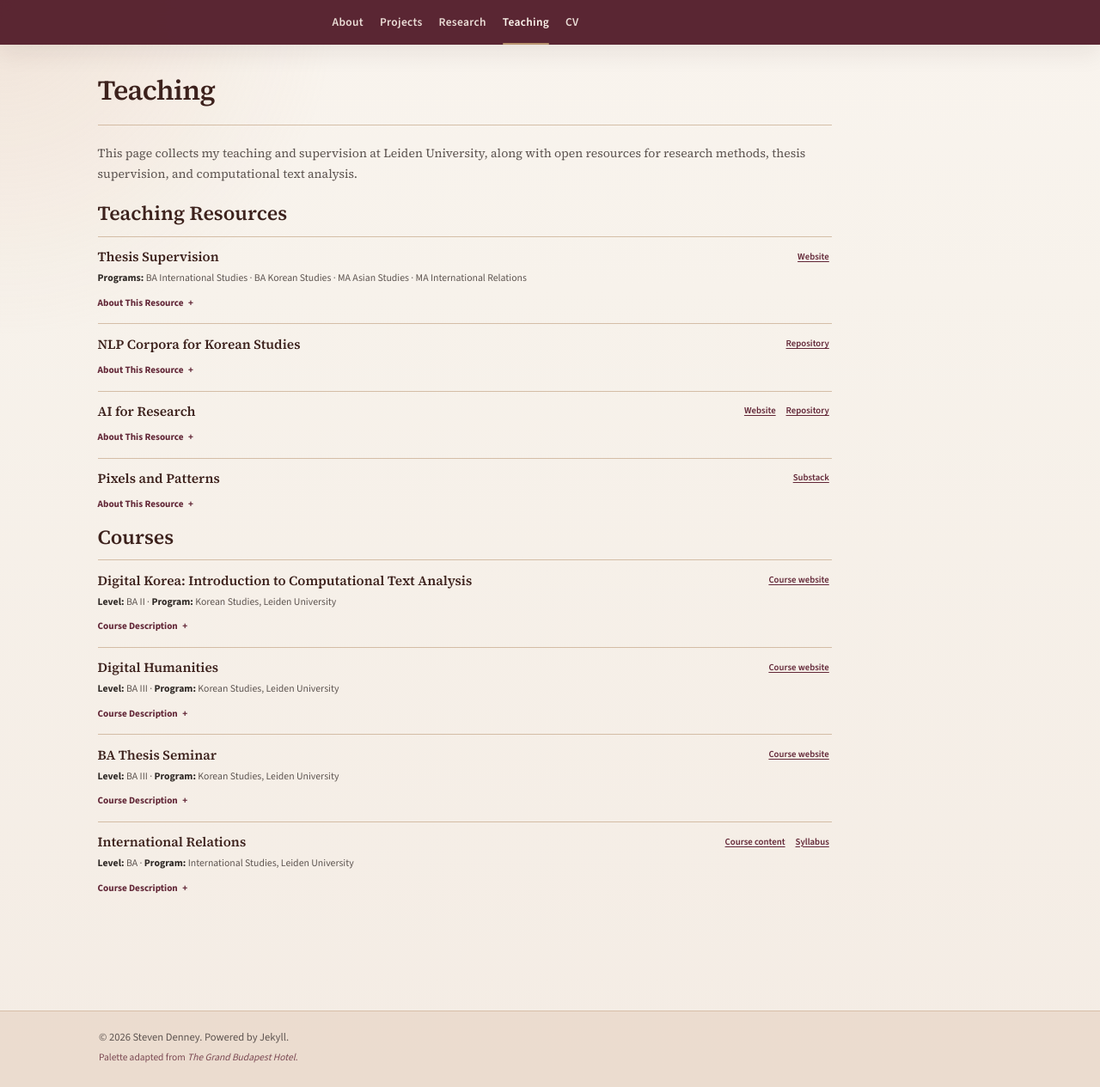
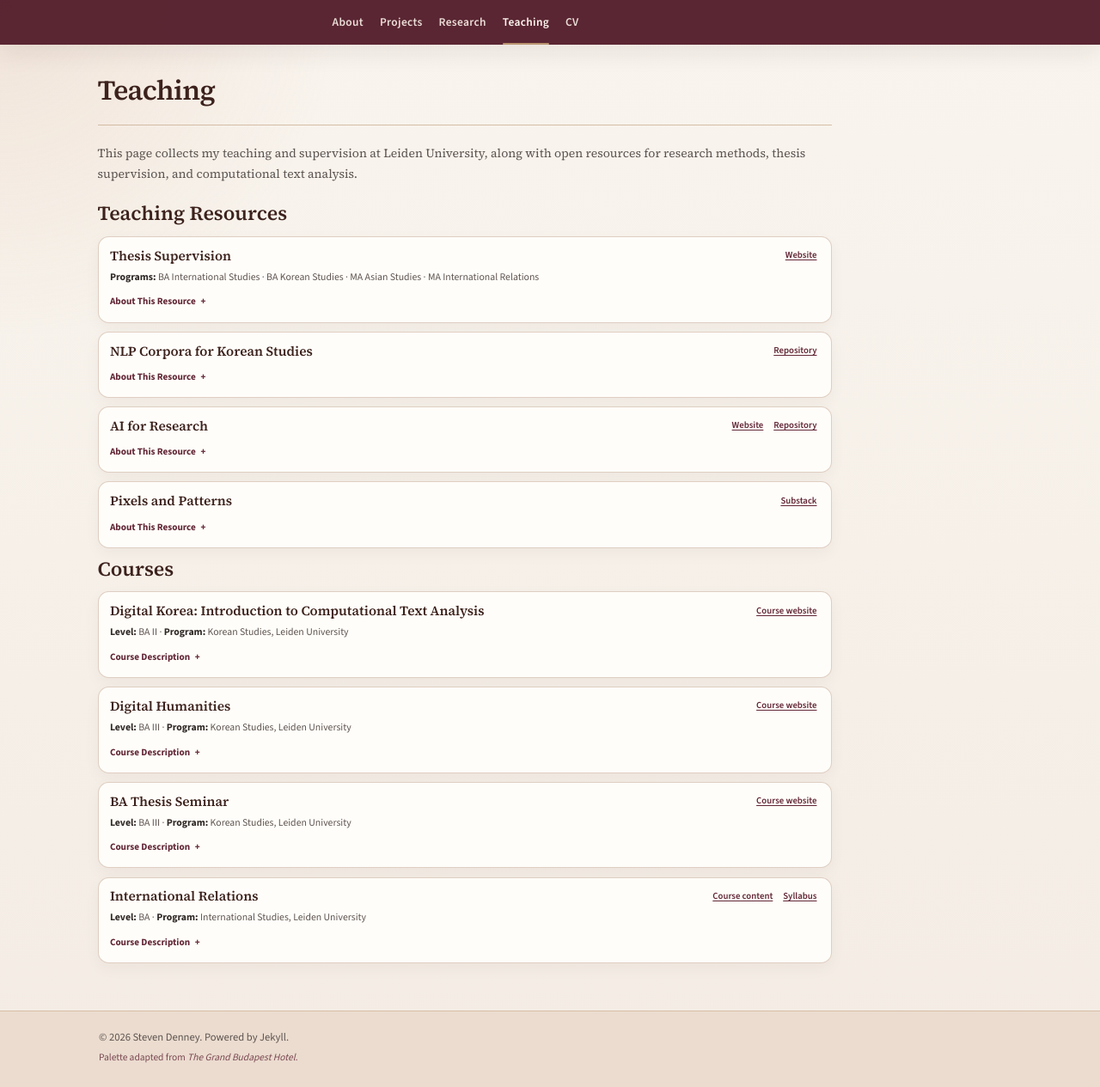
Before and after one commit to scdenney/scdenney.github.io, a Jekyll site: the page built from teaching.md, in a window 1280 px wide and 1265 px high. Shown: the whole window at 86% size. Built offline with Jekyll 4.4.1, drawn with Linux system fonts in a browser that asks for light colours.

Commit message:
Restore compact card separation

```diff
--- a/_includes/head.html
+++ b/_includes/head.html
@@ -7,6 +7,6 @@
 <link rel="preconnect" href="https://fonts.gstatic.com" crossorigin>
 <link href="https://fonts.googleapis.com/css2?family=Source+Sans+3:wght@400;500;600;700&family=Source+Serif+4:opsz,wght@8..60,400;8..60,500;8..60,600;8..60,700&display=swap" rel="stylesheet">
 
-<link rel="stylesheet" href="{{ '/assets/css/style.css?v=20260703c' | relative_url }}">
+<link rel="stylesheet" href="{{ '/assets/css/style.css?v=20260703d' | relative_url }}">
 
 <link rel="icon" type="image/svg+xml" href="{{ '/assets/images/favicon.svg' | relative_url }}">
--- a/assets/css/style.css
+++ b/assets/css/style.css
@@ -526,13 +526,12 @@ hr {
 }
 
 .project-card {
-  margin: 0;
-  padding: 0.95rem 0 0.88rem;
-  border: 0;
-  border-top: 1px solid rgba(185, 148, 112, 0.55);
-  border-radius: 0;
-  background: transparent;
-  box-shadow: none;
+  margin-bottom: 0.72rem;
+  padding: 0.85rem 0.95rem;
+  border: 1px solid rgba(216, 195, 180, 0.8);
+  border-radius: var(--radius-md);
+  background: var(--color-surface-strong);
+  box-shadow: 0 6px 18px rgba(54, 31, 24, 0.045);
 }
 
 .project-card h3 {
@@ -680,7 +679,7 @@ hr {
   padding: 0.8rem 0.9rem;
   border: 1px solid rgba(216, 195, 180, 0.76);
   border-radius: 0.65rem;
-  background: rgba(241, 230, 220, 0.62);
+  background: rgba(241, 230, 220, 0.72);
   font-size: 0.92rem;
 }
 
@@ -1243,7 +1242,7 @@ details ul li {
   }
 
   .project-card {
-    padding: 0.85rem 0 0.78rem;
+    padding: 0.8rem 0.85rem;
   }
 
   .publication-item {
```
